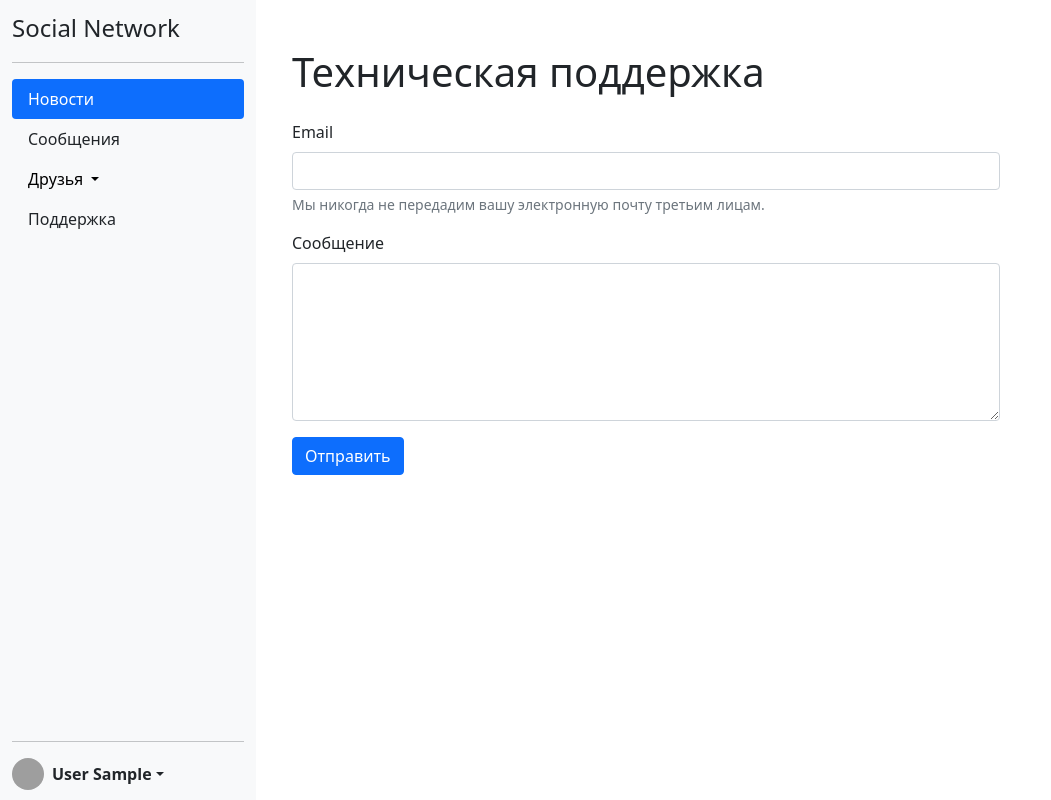
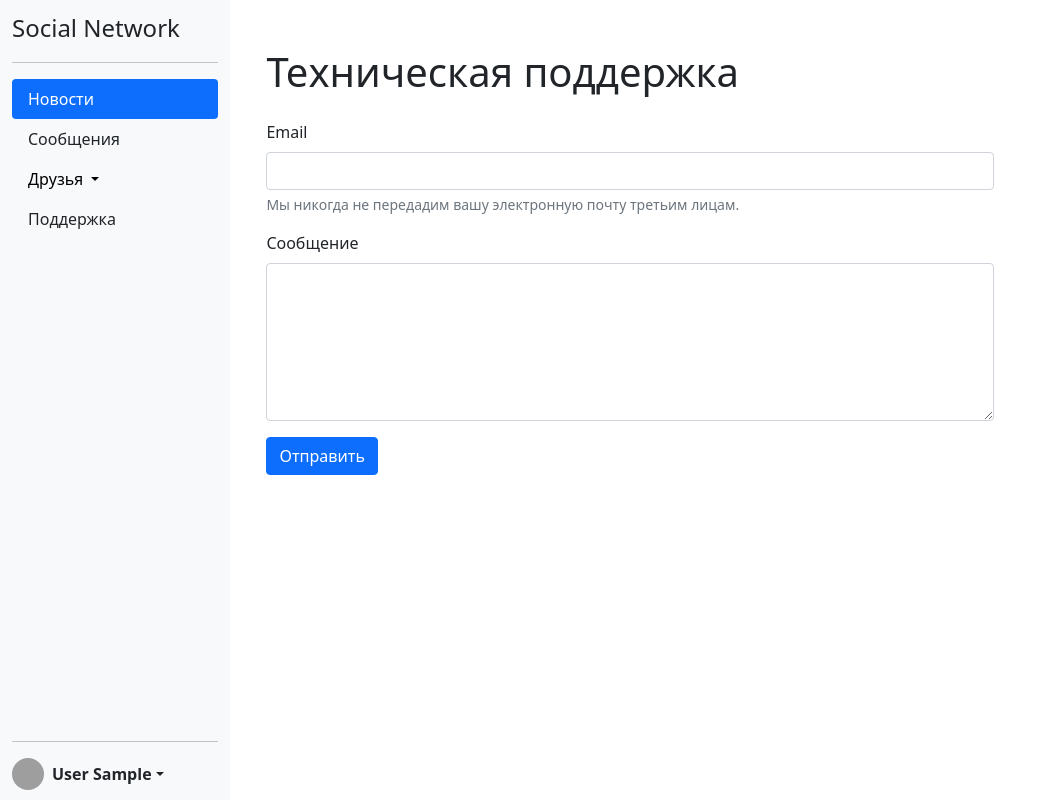
Before and after one commit to PAINTERit/MyFirstSocialNetwork, a Django app: page /support/ in a window 1280 px wide. Shown: the whole page, without its empty margins (0-1051 px from the left). Run offline with Django 4.2, Linux system fonts and the light colour scheme; the visitor is signed in with stand-in values (Sample User, id 1); grey boxes are pictures that could not be loaded.

Commit message:
Измене размер навигационного меню в поддержке.

```diff
--- a/support/templates/support/admin_support.html
+++ b/support/templates/support/admin_support.html
@@ -12,7 +12,7 @@
 <div class="container-fluid" style="height: 100vh">
     <div class="row" style="height: 100%">
         <!-- Навигационное меню -->
-        <div class="d-flex flex-column flex-shrink-0  bg-light" style="flex-grow: 1; max-width: 20%; margin-top: 0;">
+        <div class="d-flex flex-column flex-shrink-0  bg-light" style="flex-grow: 1; max-width: 18%; margin-top: 0;">
             <ul class="nav nav-pills flex-column mb-auto"
                 style="position: -webkit-sticky; position: sticky; top: 10px;">
                 <a href="/" class="d-flex align-items-center mb-3 mb-md-0 me-md-auto link-dark text-decoration-none">
--- a/support/templates/support/support.html
+++ b/support/templates/support/support.html
@@ -12,7 +12,7 @@
 <div class="container-fluid" style="height: 100vh">
     <div class="row" style="height: 100%">
         <!-- Навигационное меню -->
-        <div class="d-flex flex-column flex-shrink-0  bg-light" style="flex-grow: 1; max-width: 20%; margin-top: 0;">
+        <div class="d-flex flex-column flex-shrink-0  bg-light" style="flex-grow: 1; max-width: 18%; margin-top: 0;">
             <ul class="nav nav-pills flex-column mb-auto"
                 style="position: -webkit-sticky; position: sticky; top: 10px;">
                 <a href="/" class="d-flex align-items-center mb-3 mb-md-0 me-md-auto link-dark text-decoration-none">
```
